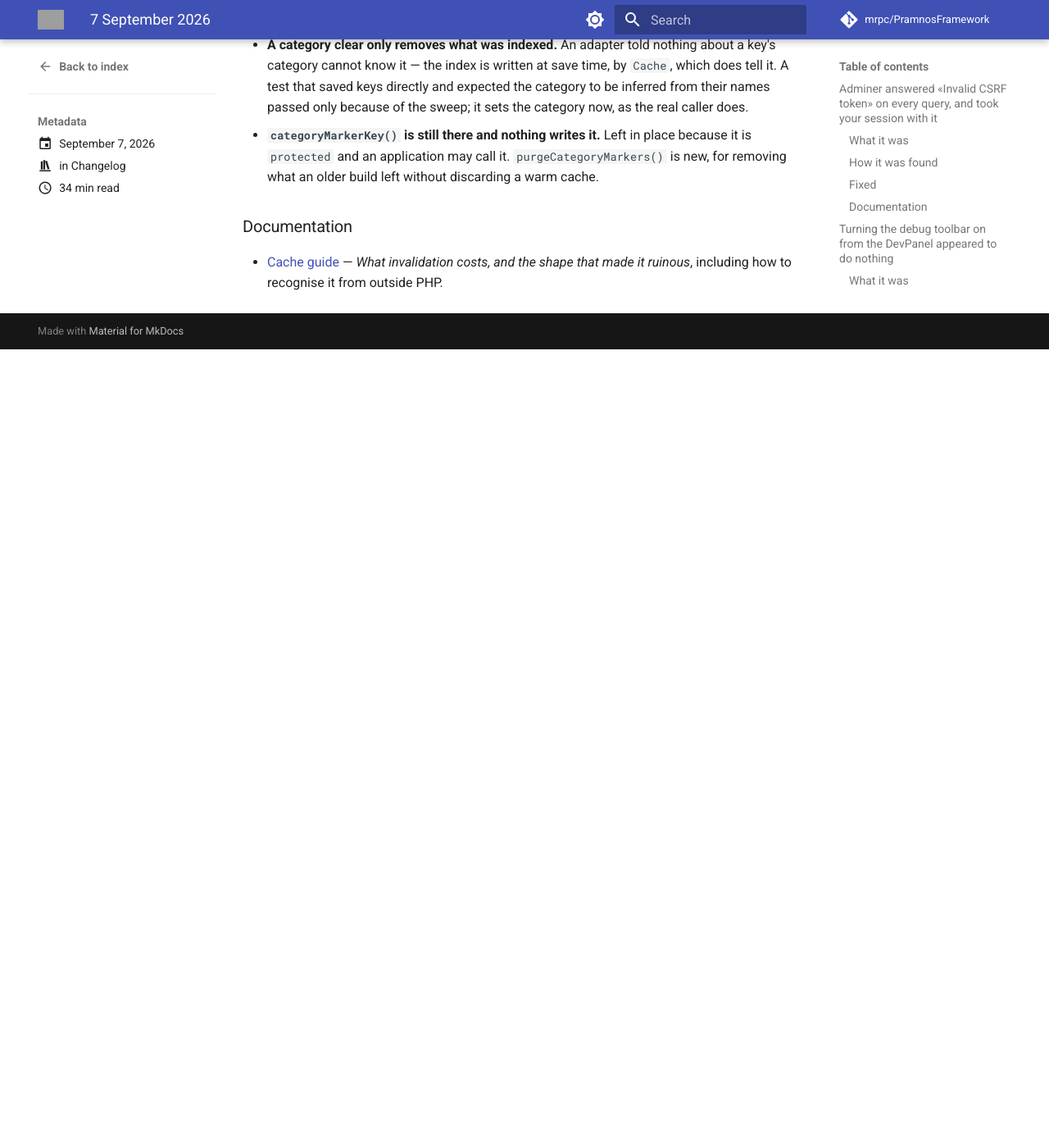
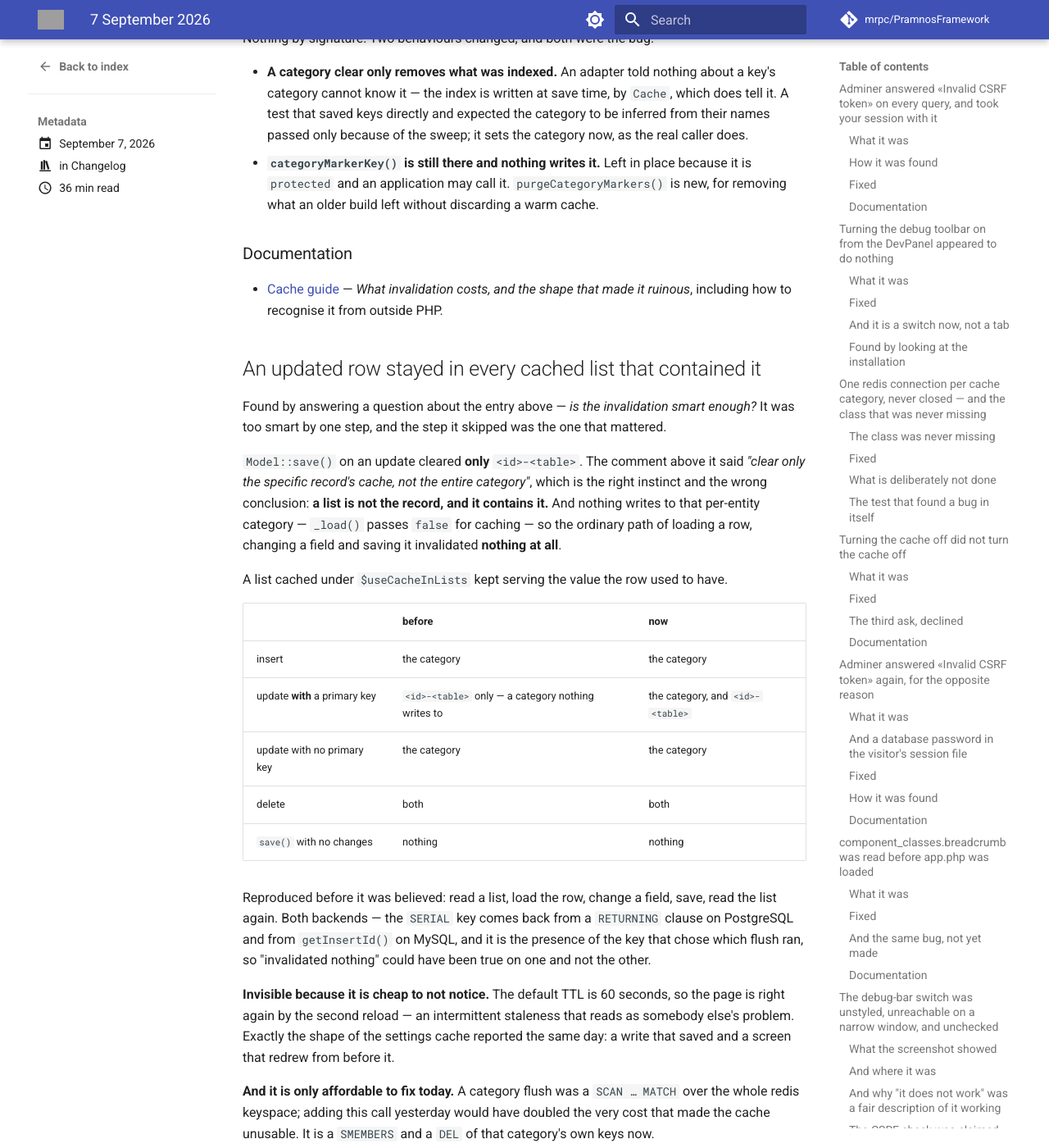
Before and after one commit to mrpc/PramnosFramework, an MkDocs documentation site: the page built from docs/version-history/posts/2026-09-07.md, in a window 1280 px wide and 1400 px high, scrolled down 25200 px. Shown: the whole window at 82% size. Built offline with MkDocs 1.6.1 and Material for MkDocs 9.7.7, drawn with Linux system fonts in a browser that asks for light colours; comment, search, counter and statistics services are not loaded; before the commit the page ends 25626 px from its top, so only the background shows below that; some of the changed text lies outside the part shown; grey boxes are pictures that could not be loaded.

Commit message:
fix(model): an updated row no longer stays in every cached list that contains it
Found by answering a question about the invalidation fix: is it smart enough? It
was too smart by one step, and the step it skipped was the one that mattered.

`save()` on an update cleared only `<id>-<table>`. The comment above it said
"clear only the specific record's cache, not the entire category", which is the
right instinct and the wrong conclusion: a list is not the record, and it contains
it. Nothing writes to that per-entity category — `_load()` passes `false` for
caching — so the ordinary path of loading a row, changing a field and saving it
invalidated nothing at all, and a list cached under `$useCacheInLists` kept
serving the value the row used to have.

Reproduced on both backends before it was believed: the SERIAL key comes back from
a RETURNING clause on PostgreSQL and from `getInsertId()` on MySQL, and it is the
presence of the key that chose which flush ran — so "invalidated nothing" could
have been true on one and not the other.

Invisible because it is cheap to not notice: the default TTL is 60 seconds, so the
page is right again by the second reload. The same shape as the settings cache
reported the same day.

And only affordable to fix today. A category flush was a `SCAN … MATCH` over the
whole redis keyspace; adding this call yesterday would have doubled the very cost
that made the cache unusable. It is a `SMEMBERS` and a `DEL` now.

No flush storm from it: `save()` already returns early when `getChanges()` is
empty, so a no-op save still costs a comparison rather than a write and a flush.

````diff
--- a/docs/Pramnos_Cache_Guide.md
+++ b/docs/Pramnos_Cache_Guide.md
@@ -148,6 +148,51 @@
 And a credential the cache or a tool needs is refused rather than stored in the clear —
 see [`KEY_REQUIRED_SETTINGS`](Pramnos_Security_Guide.md#the-read-only-account-if-you-want-one)
 for `database_readonly_dsn`, which needs an `APP_KEY` before it can be set at all.
+
+### Turning a model's cache off — and when to
+
+`Model` has two properties, both `protected`, and list caching is **off by default**:
+
+```php
+class Reading extends \Pramnos\Application\Model
+{
+    protected $useCacheInLists = true;   // cache _getList / getCount / _getPaginated
+    protected $cacheInListsTime = 60;    // seconds
+}
+```
+
+`$useCacheInLists = false` is the switch, per model. Turn it off — or leave it off — on a
+**write-heavy** table: every row that changes invalidates every cached list for that table,
+because a list contains the row. Pay for the entry and throw it away before anything reads it,
+and you have added work for nothing. The cost is now proportional to what the category holds
+rather than to the whole keyspace, but it is still a cost.
+
+A rule of thumb rather than a number: caching a listing pays when the table is read far more
+often than it is written, and the reads are of the *same* listing. A per-user or heavily
+filtered list produces a distinct cache entry per variation, so it accumulates entries and
+serves few of them twice.
+
+`_load()` is never cached — it passes `false` — so a single-row read by primary key is a
+database read every time, whatever these properties say.
+
+### When a change invalidates what
+
+| | |
+|---|---|
+| insert | the whole category — a new row changes every list |
+| update | the whole category **and** the row's own key |
+| delete | both |
+| a `save()` that changed nothing | **nothing**, and no `UPDATE` either |
+
+That last row is the one worth knowing about: `save()` compares against what was loaded and
+returns early when nothing differs, so calling it liberally costs one comparison rather than a
+write and a flush.
+
+An update used to clear **only** the row's own key — a category nothing writes to — so the
+ordinary path of loading a row, changing a field and saving it invalidated nothing at all and a
+cached list served the old value until its TTL. That was cheap to not notice at a 60-second
+default, and it is the same shape as a settings write that saved while the screen redrew from
+before it.
 
 ### What invalidation costs, and the shape that made it ruinous
 
--- a/docs/version-history/posts/2026-09-07.md
+++ b/docs/version-history/posts/2026-09-07.md
@@ -22,6 +22,7 @@
 - The atomic claim was correct and slower than the race it fixed
 - `_(null)` was a white page
 - Cache invalidation walked the whole redis keyspace, once per model save
+- An updated row stayed in every cached list that contained it
 
 <!-- more -->
 
@@ -1035,3 +1036,57 @@
 
 - [Cache guide](../../Pramnos_Cache_Guide.md) — *What invalidation costs, and the shape that
   made it ruinous*, including how to recognise it from outside PHP.
+
+## An updated row stayed in every cached list that contained it
+
+Found by answering a question about the entry above — *is the invalidation smart enough?* It
+was too smart by one step, and the step it skipped was the one that mattered.
+
+`Model::save()` on an update cleared **only** `<id>-<table>`. The comment above it said
+*"clear only the specific record's cache, not the entire category"*, which is the right
+instinct and the wrong conclusion: **a list is not the record, and it contains it.** And
+nothing writes to that per-entity category — `_load()` passes `false` for caching — so the
+ordinary path of loading a row, changing a field and saving it invalidated **nothing at all**.
+
+A list cached under `$useCacheInLists` kept serving the value the row used to have.
+
+| | before | now |
+|---|---|---|
+| insert | the category | the category |
+| update **with** a primary key | `<id>-<table>` only — a category nothing writes to | the category, and `<id>-<table>` |
+| update with no primary key | the category | the category |
+| delete | both | both |
+| `save()` with no changes | nothing | nothing |
+
+Reproduced before it was believed: read a list, load the row, change a field, save, read the
+list again. Both backends — the `SERIAL` key comes back from a `RETURNING` clause on
+PostgreSQL and from `getInsertId()` on MySQL, and it is the presence of the key that chose
+which flush ran, so "invalidated nothing" could have been true on one and not the other.
+
+**Invisible because it is cheap to not notice.** The default TTL is 60 seconds, so the page is
+right again by the second reload — an intermittent staleness that reads as somebody else's
+problem. Exactly the shape of the settings cache reported the same day: a write that saved and
+a screen that redrew from before it.
+
+**And it is only affordable to fix today.** A category flush was a `SCAN … MATCH` over the
+whole redis keyspace; adding this call yesterday would have doubled the very cost that made
+the cache unusable. It is a `SMEMBERS` and a `DEL` of that category's own keys now.
+
+### The other half of the question: is there a switch?
+
+Yes, and it was already right. `protected $useCacheInLists` — **off by default** — with
+`$cacheInListsTime`. Both per model, so a write-heavy table opts out on its own rather than the
+installation turning caching off. And `save()` already returns early when `getChanges()` is
+empty, so a no-op save costs a comparison rather than a write and a flush — which is why
+making the update path invalidate *more* does not turn a liberal `save()` loop into a flush
+storm.
+
+What is not worth adding, for the record: coalescing several flushes of one category into one
+per request. It is real — a handler saving fifty rows flushes fifty times — but it needs
+machinery, and a request that dies between the last save and the deferred flush leaves a stale
+cache. A wrong cache is worse than a slow one.
+
+### Documentation
+
+- [Cache guide](../../Pramnos_Cache_Guide.md) — *Turning a model's cache off — and when to*,
+  and *When a change invalidates what*.
````
Also changed, not shown: other parts of docs/version-history/posts/2026-09-07.md (+1 -1 lines), 3 other files.
